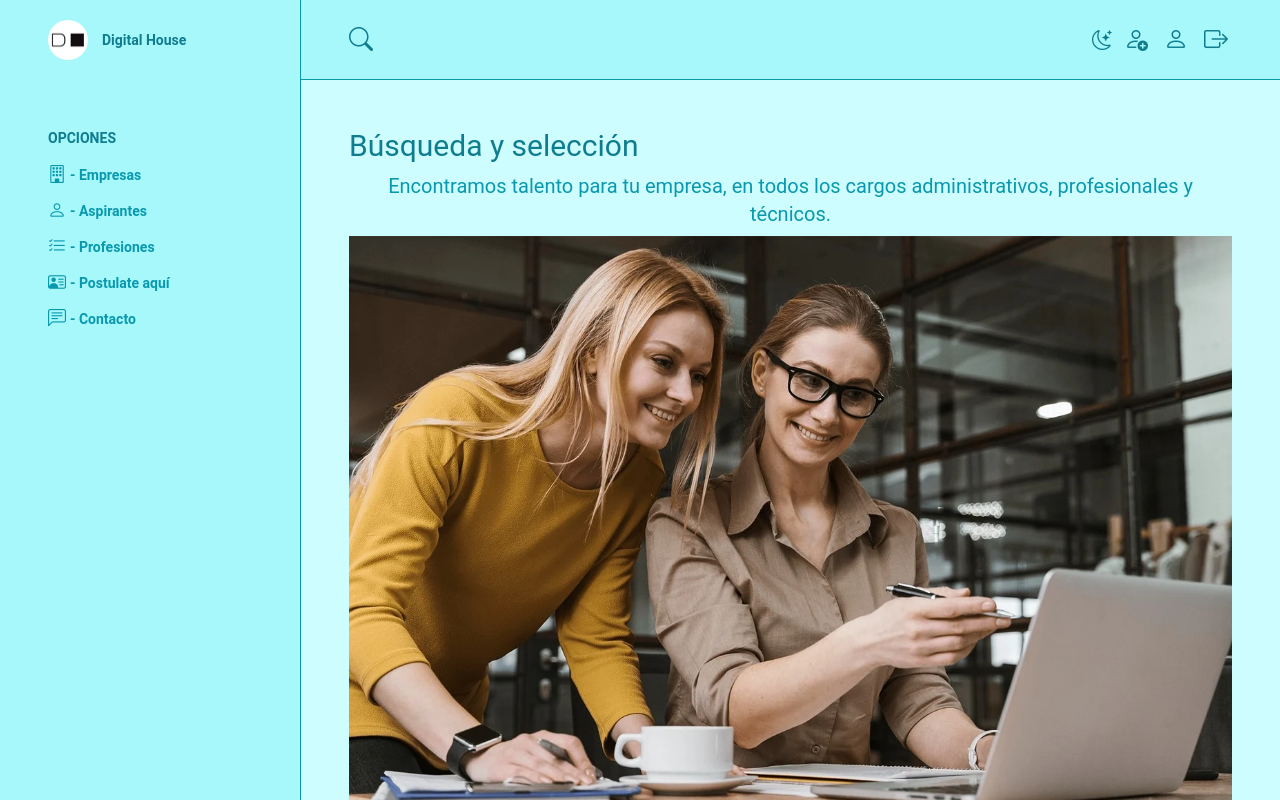
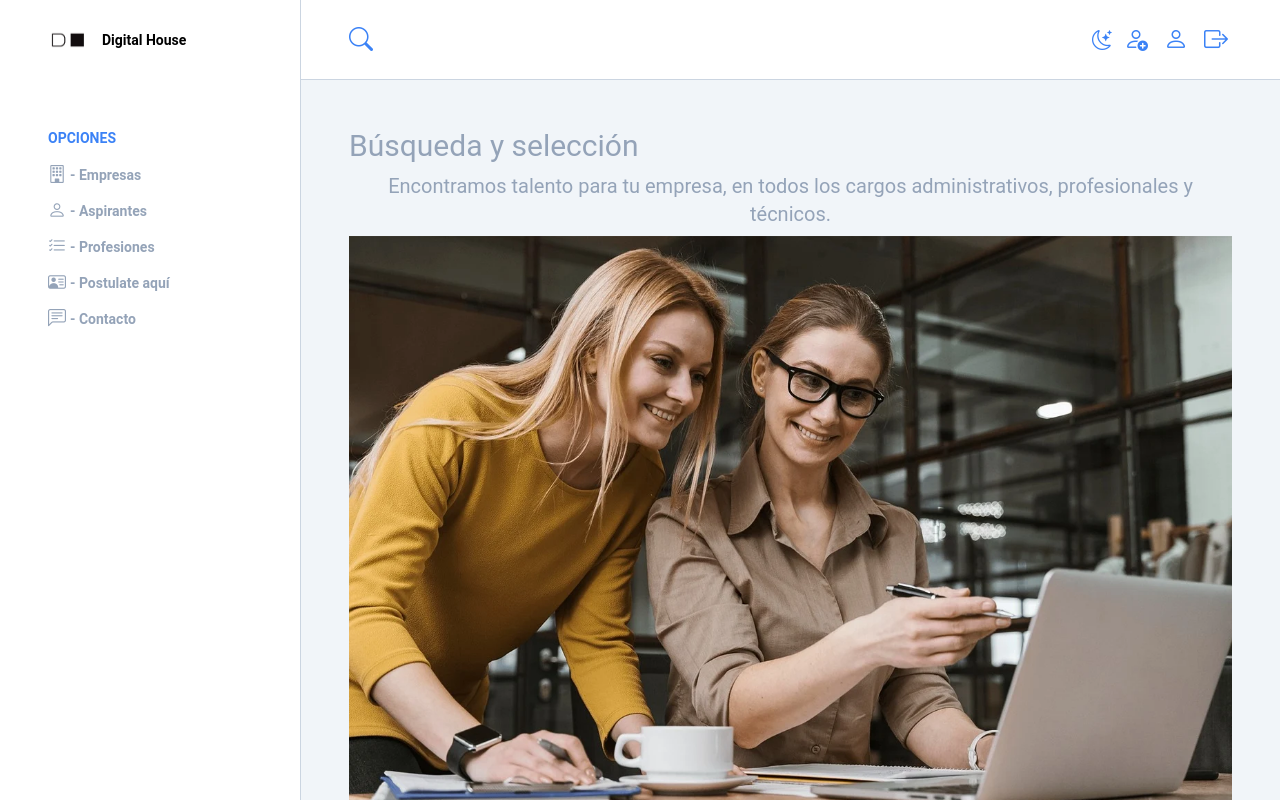
Before and after one commit to Seiseishon/Challeng-DH, a React (Vite) app in the folder front-end/: page / in a window 1280 px wide. Built offline with nearby package versions, Linux system fonts and the light colour scheme; no server answers.

Commit message:
retoques en el darkmode

```diff
--- a/front-end/src/components/Logo.jsx
+++ b/front-end/src/components/Logo.jsx
@@ -4,8 +4,8 @@
 export default function Logo() {
   return (
     <>
-      <figure className="col-[1] row-[1] h-20 flex items-center content-start m-0 p-[0_3em] w-[300px] bg-light-200
-      dark:bg-dark-800 transition duration-300
+      <figure className="col-[1] row-[1] h-20 flex items-center content-start m-0 p-[0_3em] w-[300px] bg-white
+      dark:bg-bunker-950 transition duration-300
       ">
         <div className="w-10 h-10 rounded-[50%] overflow-hidden">
           <img
@@ -14,8 +14,8 @@
             className="w-full h-full block object-cover"
           />
         </div>
-        <figcaption className="m-0 p-[0_0_0_1em] text-light-700 font-bold text-[0.875em] leading-[100%]
-        dark:text-dark-300
+        <figcaption className="m-0 p-[0_0_0_1em] text-black font-bold text-[0.875em] leading-[100%]
+        dark:text-bunker-100 transition duration-300
         ">
           Digital House
         </figcaption>
--- a/front-end/src/components/PanelWrap.jsx
+++ b/front-end/src/components/PanelWrap.jsx
@@ -1,7 +1,7 @@
 export default function PanelWrap({title, children}) {
   return (
     <section>
-      <h2 className="text-light-700 text-3xl m-[0_0_8px]
+      <h2 className="text-slate-400 text-3xl m-[0_0_8px]
       dark:text-dark-300
       "> {title} </h2>
       {children}
--- a/front-end/src/components/Professions/Card.jsx
+++ b/front-end/src/components/Professions/Card.jsx
@@ -3,10 +3,10 @@
     <>
       <button
         type="button"
-        className={`p-[8px_16px] text-light-700 bg-light-200 hover:bg-light-300 border-light-300 ${
+        className={`p-[8px_16px] text-black bg-white hover:bg-slate-50 border-slate-300 transition-colors duration-300 ${
           isLast ? "rounded-b-[8px]" : ""
         }
-      dark:bg-dark-800 dark:hover:bg-dark-700 dark:border-dark-700 dark:text-dark-300 border no-underline border-t-0 decoration-slice z-[1]
+      dark:bg-bunker-900 dark:hover:bg-bunker-800 dark:border-bunker-500 dark:text-bunker-200 border no-underline border-t-0 decoration-slice z-[1]
       `}
       >
         {profession}
--- a/front-end/src/components/contentWrap.jsx
+++ b/front-end/src/components/contentWrap.jsx
@@ -7,13 +7,13 @@
 export default function ContentWrap() {
   return (
     <>
-      <main className="col-[2] row-[2] p-[3em] overflow-auto bg-light-100 border-l border-light-600
-      dark:bg-dark-900 transition-colors duration-300 dark:border-l dark:border-dark-950
+      <main className="col-[2] row-[2] p-[3em] overflow-auto bg-slate-100 border-l border-slate-300
+      dark:bg-bunker-950 dark:border-bunker-700 dark:border-l transition-colors duration-300
       ">
         {/*Preventa*/}
         <PanelWrap title="Búsqueda y selección">
-          <p className="text-center text-light-600 text-xl mb-2
-          dark:text-dark-400
+          <p className="text-center text-slate-400 text-xl mb-2
+          dark:text-bunker-300
           ">
             Encontramos talento para tu empresa, en todos los cargos
             administrativos, profesionales y técnicos.
--- a/front-end/src/components/menuWrap.jsx
+++ b/front-end/src/components/menuWrap.jsx
@@ -1,13 +1,13 @@
 export default function MenuWrap() {
   return (
     <>
-      <header className="col-[1] row-[2] pb-[3em] overflow-auto bg-light-200 w-[300px]
-      dark:bg-dark-800 transition duration-300
+      <header className="col-[1] row-[2] pb-[3em] overflow-auto bg-white w-[300px]
+      dark:bg-bunker-950 transition duration-300
       ">
         <nav className="block p-[0_3em] h-[243]">
           <section className="block p-[3em_0_0]">
-            <h3 className="m-0 text-[0.875em] uppercase text-light-700 font-semibold
-            dark:text-dark-300
+            <h3 className="m-0 text-[0.875em] uppercase text-blue-500 font-semibold
+            dark:text-bright-turquoise-400
             ">
               Opciones
             </h3>
@@ -15,10 +15,10 @@
               <li className="block p-0 m-[1em_0_0]">
                 <a
                   href="#"
-                  className="flex h-5 items-center start-0 justify-start text-light-600 hover:text-light-700
+                  className="flex h-5 items-center start-0 justify-start text-slate-400 hover:text-blue-950
                   no-underline font-semibold text-[0.875em] transition-[color]
                   ease-[ease] duration-[0.15s]
-                  dark:text-dark-400 dark:hover:text-dark-300
+                  dark:text-bunker-400 dark:hover:text-bright-turquoise-100
                   "
                 >
                   <i className="bi bi-building text-lg mr-1" />- Empresas
@@ -27,10 +27,10 @@
               <li className="block p-0 m-[1em_0_0]">
                 <a
                   href="#"
-                  className="flex h-5 items-center start-0 justify-start text-light-600 hover:text-light-700
+                  className="flex h-5 items-center start-0 justify-start text-slate-400 hover:text-blue-950
                 no-underline font-semibold text-[0.875em] transition-[color]
                 ease-[ease] duration-[0.15s]
-                dark:text-dark-400 dark:hover:text-dark-300
+                dark:text-bunker-400 dark:hover:text-bright-turquoise-100
                 "
                 >
                   <i className="bi bi-person text-lg mr-1" />- Aspirantes
@@ -39,10 +39,10 @@
               <li className="block p-0 m-[1em_0_0]">
                 <a
                   href="#"
-                  className="flex h-5 items-center start-0 justify-start text-light-600 hover:text-light-700
+                  className="flex h-5 items-center start-0 justify-start text-slate-400 hover:text-blue-950
                 no-underline font-semibold text-[0.875em] transition-[color]
                 ease-[ease] duration-[0.15s]
-                dark:text-dark-400 dark:hover:text-dark-300
+                dark:text-bunker-400 dark:hover:text-bright-turquoise-100
                 "
                 >
                   <i className="bi bi-list-check text-lg mr-1" />- Profesiones
@@ -51,10 +51,10 @@
               <li className="block p-0 m-[1em_0_0]">
                 <a
                   href="#"
-                  className="flex h-5 items-center start-0 justify-start text-light-600 hover:text-light-700
+                  className="flex h-5 items-center start-0 justify-start text-slate-400 hover:text-blue-950
                 no-underline font-semibold text-[0.875em] transition-[color]
                 ease-[ease] duration-[0.15s]
-                dark:text-dark-400 dark:hover:text-dark-300
+                dark:text-bunker-400 dark:hover:text-bright-turquoise-100
                 "
                 >
                   <i className="bi bi-person-vcard text-lg mr-1" />- Postulate aquí
@@ -63,10 +63,10 @@
               <li className="block p-0 m-[1em_0_0]">
                 <a
                   href="#"
-                  className="flex h-5 items-center start-0 justify-start text-light-600 hover:text-light-700
+                  className="flex h-5 items-center start-0 justify-start text-slate-400 hover:text-blue-950
                 no-underline font-semibold text-[0.875em] transition-[color]
                 ease-[ease] duration-[0.15s]
-                dark:text-dark-400 dark:hover:text-dark-300
+                dark:text-bunker-400 dark:hover:text-bright-turquoise-100
                 "
                 >
                   <i className="bi bi-chat-left-text text-lg mr-1" />- Contacto
--- a/front-end/src/components/searchWrap.jsx
+++ b/front-end/src/components/searchWrap.jsx
@@ -1,58 +1,74 @@
 import { useState } from "react";
 
 export default function SearchWrap() {
+  const [miClase, setMiClase] = useState("bi bi-moon-stars");
 
-  const [miClase, setMiClase] = useState('bi bi-moon-stars');
+  function handleClick() {
+    document.documentElement.classList.toggle("dark");
 
-    function handleClick() {
-        document.documentElement.classList.toggle('dark')
-
-        setMiClase((claseActual) =>
-            claseActual === 'bi bi-moon-stars' ? 'bi bi-brightness-low-fill' : 'bi bi-moon-stars'
-        );
-
-    }
+    setMiClase((claseActual) =>
+      claseActual === "bi bi-moon-stars"
+        ? "bi bi-brightness-low-fill"
+        : "bi bi-moon-stars"
+    );
+  }
 
   return (
     <>
-      <section className="col-[2] row-[1] bg-light-200 bottom-3 border-b border-l border-light-600 flex items-center justify-between p-[0_3em]
-      dark:bg-dark-800 transition duration-300 dark:border-l dark:border-dark-950
-      ">
+      <section
+        className="col-[2] row-[1] bg-white bottom-3 border-b border-l border-slate-300 flex items-center justify-between p-[0_3em]
+      dark:bg-bunker-950 dark:border-bunker-700 transition duration-300
+      "
+      >
         <div className="h-10">
           <label className="flex items-center h-full">
-            <i className="bi bi-search text-2xl text-light-700
-            dark:text-dark-300 transition duration-300
-            " />
-            <input type="text" className='pl-[1em] py-[1px] pr-[2px] h-full ml-1 border-0 bg-light-200 focus:bg-light-100 text-light-950
-            dark:bg-dark-800 dark:focus:bg-dark-900 dark:text-dark-50 transition-colors duration-300
-            '/>
+            <i
+              className="bi bi-search text-2xl text-blue-500 hover:text-blue-800
+            dark:text-bright-turquoise-400 dark:hover:text-bright-turquoise-200
+            "
+            />
+            <input
+              type="text"
+              className="pl-[1em] py-[1px] pr-[2px] h-full ml-1 border-0 bg-white focus:bg-slate-100 text-slate-800
+            dark:bg-bunker-950 dark:focus:bg-bunker-900 dark:text-bunker-200 transition-colors duration-300
+            "
+            />
           </label>
         </div>
         <div className="w-[160]">
           <button>
-            <i onClick={handleClick} className={`${miClase} text-xl text-light-700
-            dark:text-dark-50
-            `}></i>
+            <i
+              onClick={handleClick}
+              className={`${miClase} text-xl text-blue-500 hover:text-blue-800
+              dark:text-bright-turquoise-400 dark:hover:text-bright-turquoise-200
+            `}
+            ></i>
           </button>
           <button className="border-0 bg-none w-8 h-8 m-0 p-0 ml-2">
             <a href="#">
-              <i className="bi bi-person-add text-2xl text-light-700
-              dark:text-dark-50
-              " />
+              <i
+                className="bi bi-person-add text-2xl text-blue-500 hover:text-blue-800
+              dark:text-bright-turquoise-400 dark:hover:text-bright-turquoise-200
+              "
+              />
             </a>
           </button>
           <button className="border-0 bg-none w-8 h-8 m-0 p-0 ml-2">
             <a href="#">
-              <i className="bi bi-person text-2xl text-light-700
-              dark:text-dark-50
-              " />
+              <i
+                className="bi bi-person text-2xl text-blue-500 hover:text-blue-800
+              dark:text-bright-turquoise-400 dark:hover:text-bright-turquoise-200
+              "
+              />
             </a>
           </button>
           <button className="border-0 bg-none w-8 h-8 m-0 p-0 ml-2">
             <a href="#">
-              <i className="bi bi-box-arrow-right text-2xl text-light-700
-              dark:text-dark-50
-              " />
+              <i
+                className="bi bi-box-arrow-right text-2xl text-blue-500 hover:text-blue-800
+              dark:text-bright-turquoise-400 dark:hover:text-bright-turquoise-200
+              "
+              />
             </a>
           </button>
         </div>
--- a/front-end/tailwind.config.js
+++ b/front-end/tailwind.config.js
@@ -9,59 +9,59 @@
         repeat: "repeat(auto-fill, minmax(280px, 1fr))",
       },
       colors: {
-        dark: {
-          50: "hsl(262, 80%, 98%)",
-          100: "hsl(265, 83%, 95%)",
-          200: "hsl(263, 81%, 92%)",
-          300: "hsl(264, 82%, 85%)",
-          400: "hsl(265, 79%, 75%)",
-          500: "hsl(266, 75%, 65%)",
-          600: "hsl(267, 67%, 57%)",
-          700: "hsl(267, 59%, 47%)",
-          800: "hsl(269, 55%, 39%)",
-          900: "hsl(269, 55%, 32%)",
-          950: "hsl(269, 72%, 21%)",
+        "bunker": {
+          50: "hsl(240, 7%, 97%)",
+          100: "hsl(240, 6%, 94%)",
+          200: "hsl(240, 7%, 86%)",
+          300: "hsl(233, 7%, 74%)",
+          400: "hsl(231, 7%, 60%)",
+          500: "hsl(233, 7%, 48%)",
+          600: "hsl(236, 7%, 39%)",
+          700: "hsl(235, 7%, 32%)",
+          800: "hsl(240, 7%, 27%)",
+          900: "hsl(240, 7%, 24%)",
+          950: "hsl(240, 6%, 10%)",
         },
-        light: {
-          50: "hsl(180, 100%, 96%)",
-          100: "hsl(181, 96%, 90%)",
-          200: "hsl(182, 91%, 82%)",
-          300: "hsl(183, 91%, 70%)",
-          400: "hsl(184, 84%, 53%)",
-          500: "hsl(185, 93%, 43%)",
-          600: "hsl(188, 90%, 36%)",
-          700: "hsl(189, 81%, 31%)",
-          800: "hsl(190, 68%, 27%)",
-          900: "hsl(192, 62%, 24%)",
-          950: "hsl(192, 76%, 15%)",
+        "bright-turquoise": {
+          50: "hsl(173, 89%, 96%)",
+          100: "hsl(179, 92%, 90%)",
+          200: "hsl(180, 89%, 82%)",
+          300: "hsl(180, 87%, 69%)",
+          400: "hsl(181, 81%, 61%)",
+          500: "hsl(182, 89%, 43%)",
+          600: "hsl(185, 86%, 36%)",
+          700: "hsl(186, 77%, 31%)",
+          800: "hsl(187, 65%, 27%)",
+          900: "hsl(190, 60%, 24%)",
+          950: "hsl(191, 74%, 15%)",
         },
       },
       backgroundColor: {
-        dark: {
-          50: "hsl(262, 80%, 98%)",
-          100: "hsl(265, 83%, 95%)",
-          200: "hsl(263, 81%, 92%)",
-          300: "hsl(264, 82%, 85%)",
-          400: "hsl(265, 79%, 75%)",
-          500: "hsl(266, 75%, 65%)",
-          600: "hsl(267, 67%, 57%)",
-          700: "hsl(267, 59%, 47%)",
-          800: "hsl(269, 55%, 39%)",
-          900: "hsl(269, 55%, 32%)",
-          950: "hsl(269, 72%, 21%)",
+        bunker: {
+          50: "hsl(240, 7%, 97%)",
+          100: "hsl(240, 6%, 94%)",
+          200: "hsl(240, 7%, 86%)",
+          300: "hsl(233, 7%, 74%)",
+          400: "hsl(231, 7%, 60%)",
+          500: "hsl(233, 7%, 48%)",
+          600: "hsl(236, 7%, 39%)",
+          700: "hsl(235, 7%, 32%)",
+          800: "hsl(240, 7%, 27%)",
+          900: "hsl(240, 7%, 24%)",
+          950: "hsl(240, 6%, 10%)",
         },
-        light: {
-          50: "hsl(180, 100%, 96%)",
-          100: "hsl(181, 96%, 90%)",
-          200: "hsl(182, 91%, 82%)",
-          300: "hsl(183, 91%, 70%)",
-          400: "hsl(184, 84%, 53%)",
-          500: "hsl(185, 93%, 43%)",
-          600: "hsl(188, 90%, 36%)",
-          700: "hsl(189, 81%, 31%)",
-          800: "hsl(190, 68%, 27%)",
-          900: "hsl(192, 62%, 24%)",
-          950: "hsl(192, 76%, 15%)",
+        "bright-turquoise": {
+          50: "hsl(173, 89%, 96%)",
+          100: "hsl(179, 92%, 90%)",
+          200: "hsl(180, 89%, 82%)",
+          300: "hsl(180, 87%, 69%)",
+          400: "hsl(181, 81%, 61%)",
+          500: "hsl(182, 89%, 43%)",
+          600: "hsl(185, 86%, 36%)",
+          700: "hsl(186, 77%, 31%)",
+          800: "hsl(187, 65%, 27%)",
+          900: "hsl(190, 60%, 24%)",
+          950: "hsl(191, 74%, 15%)",
         },
       },
     },
```
Also changed, not shown: front-end/src/components/Applicants/Card.jsx (+11 -11 lines), front-end/src/components/Professions/Professions.jsx (+4 -4 lines), front-end/src/components/getImg/GetImg.jsx (deleted, +0 -7 lines).
